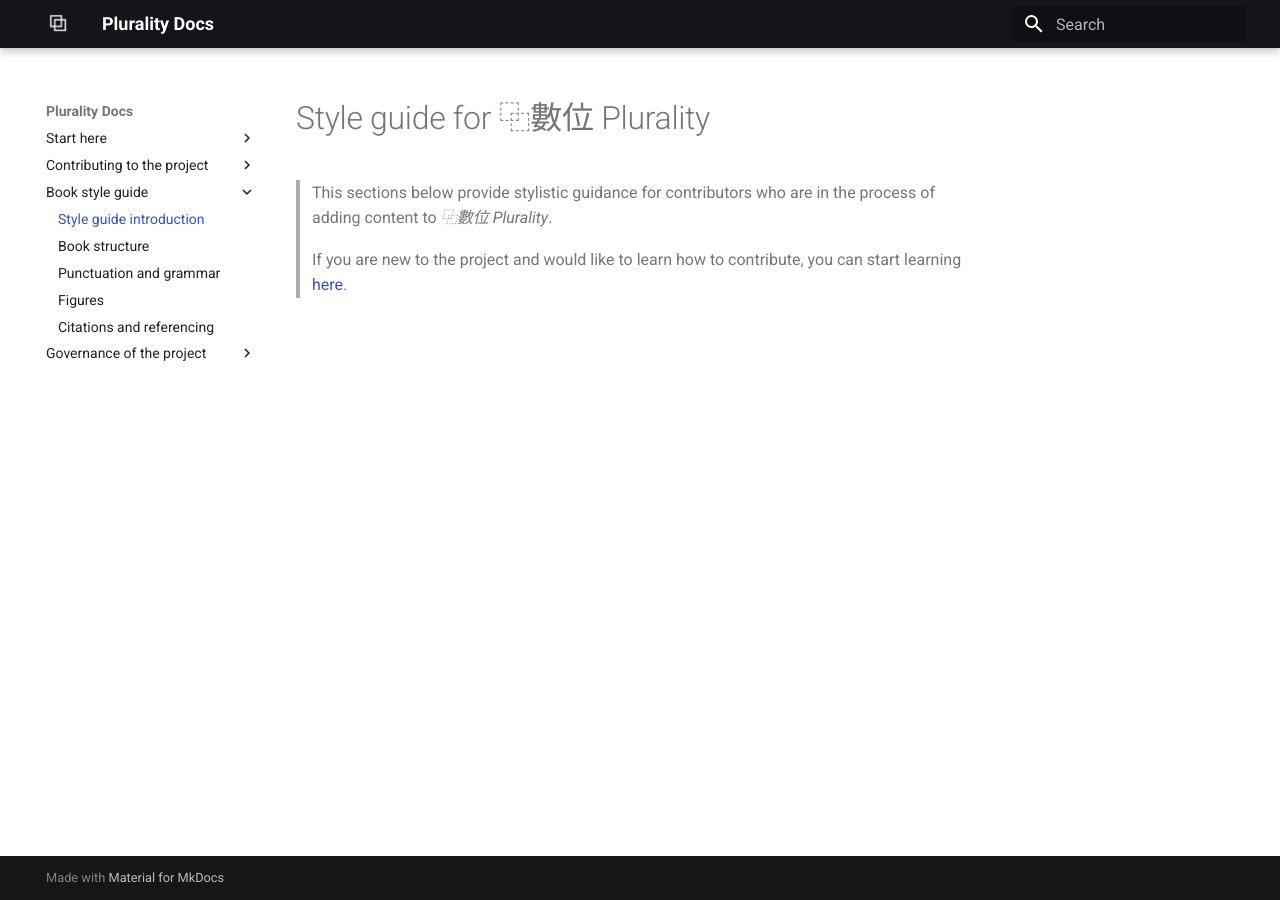
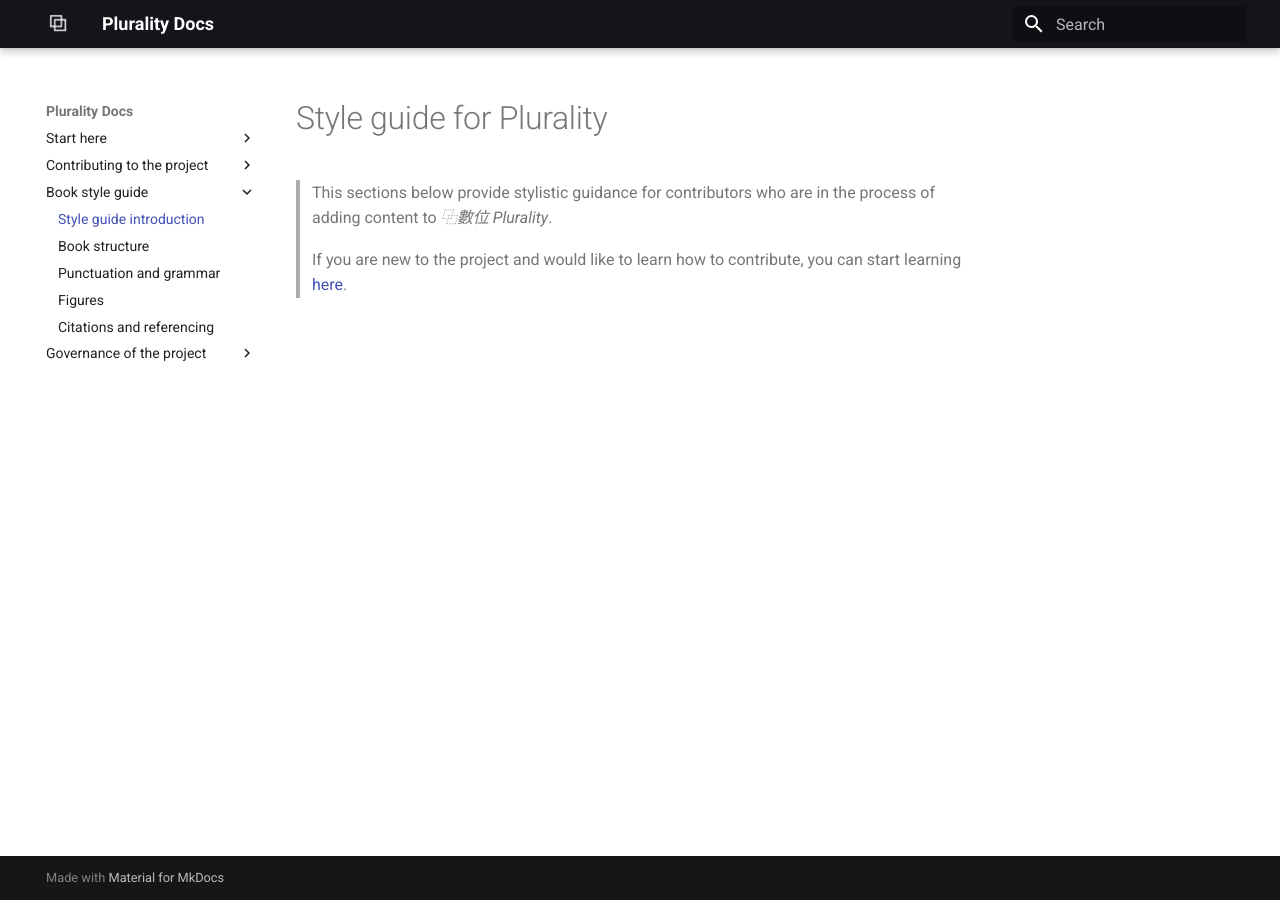
Before and after one commit to gardenenigma/plurality-docs, an MkDocs documentation site: the page built from docs/style guide/Style guide introduction.md, in a window 1280 px wide. Built offline with MkDocs 1.6.1 and Material for MkDocs 9.7.7, drawn with Linux system fonts in a browser that asks for light colours.

```diff
--- a/docs/style guide/Style guide introduction.md
+++ b/docs/style guide/Style guide introduction.md
@@ -6,7 +6,7 @@ tags:
   -
 ---
 
-# Style guide for ⿻數位 Plurality
+# Style guide for Plurality
 
 > This sections below provide stylistic guidance for contributors who are in the process of adding content to *⿻數位 Plurality*.
 >
```
Also changed, not shown: 1 other file.
